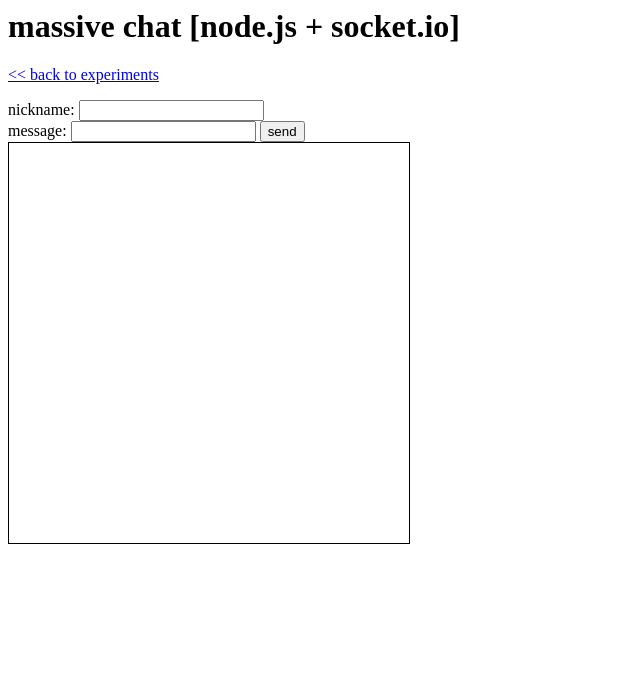
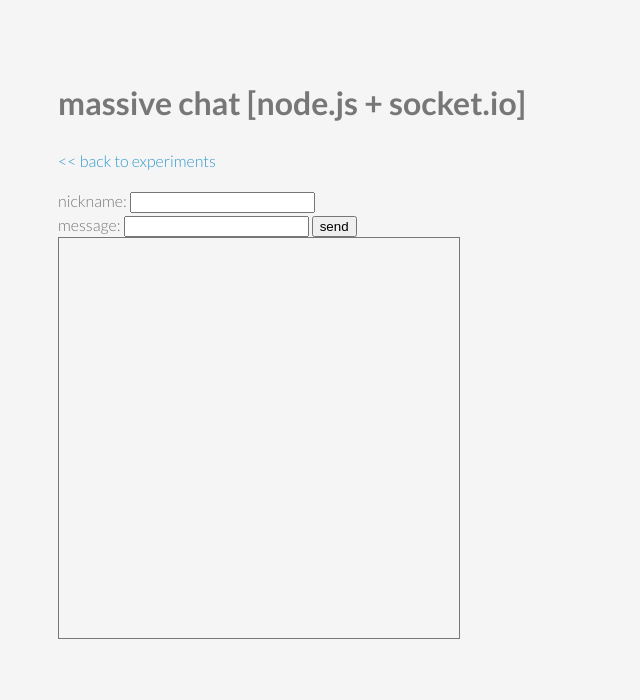
Before and after one commit to orendon/html5-nodejs-heroku, a website: page chat/index.html in a window 1280 px wide. Shown: the whole page, without its empty margins (0-640 px from the left). Drawn offline with nearby package versions, Linux system fonts and the light colour scheme; no server answers.

Commit message:
added css styles link

```diff
--- a/chat/index.html
+++ b/chat/index.html
@@ -1,6 +1,9 @@
-<html>
+<!doctype html>
+<html lang="en">
 <head>
-  <title>massive chat</title>
+	<meta charset="utf-8" />
+  	<title>massive chat</title>
+  	<link rel="stylesheet" type="text/css" href="../css/styles.css">
 	<script src="/socket.io/socket.io.js"></script>
 	<script>
 		var socket = io.connect();
```
